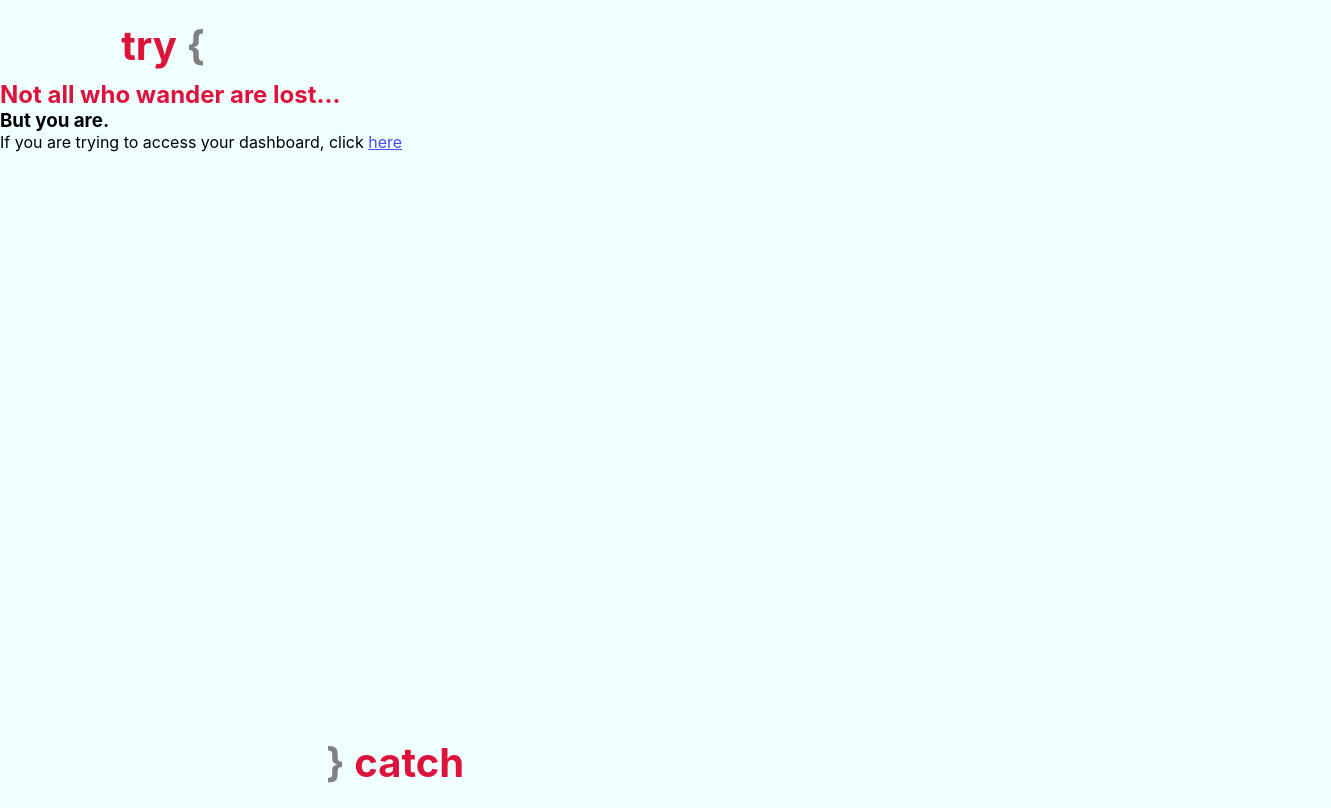
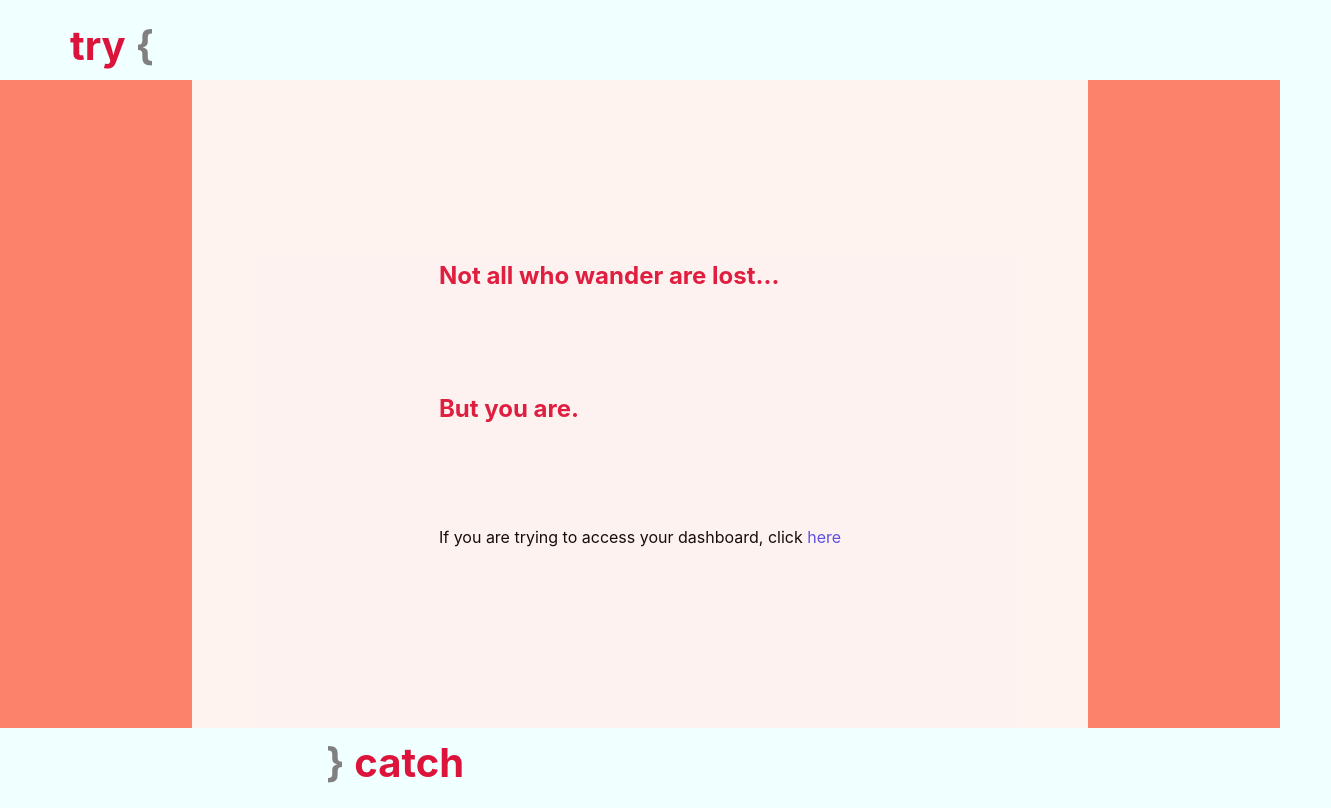
Before and after one commit to nathanlamontsmith12/try-catch, a React (Create React App) app: page /profile in a window 1280 px wide. Shown: the whole page, 1331 px wide, since content can reach past the window. Built offline with nearby package versions, Linux system fonts and the light colour scheme.

Commit message:
built out architecture of site

```diff
--- a/src/App.css
+++ b/src/App.css
@@ -4,7 +4,7 @@
 
 body {
 	height: 100vh;
-	min-width: 350px;
+	min-width: 700px;
 	background: azure;
 }
 
@@ -17,7 +17,6 @@ footer, header {
 header {
 	align-items: flex-end;
 	justify-content: flex-start;
-	margin-left: 4%;
 }
 
 footer {
@@ -35,6 +34,7 @@ header span, footer span {
 }
 
 h1 {
+	display: inline-block;
 	font-size: 40px;
 	color: crimson;
 	margin-left: 60px;
@@ -64,11 +64,3 @@ main {
 .fullHeight {
 	height: 100%;
 }
-
-/*.fullWidth {
-	width: 100%;
-}*/
-
-.aboutText {
-	margin-right: 40px;
-}
--- a/src/App.js
+++ b/src/App.js
@@ -1,11 +1,11 @@
 import React, { Component } from 'react';
 import './App.css';
-import { Route, Switch, Link } from "react-router-dom";
+import { Route, Switch } from "react-router-dom";
 
 // Components — presentational:
 import Footer from './presentational/footer';
 import Header from './presentational/header';
-import Nav from './presentational/nav';
+import My404 from './presentational/my404';
 
 // Components - containers:
 import Home from './home';
@@ -14,16 +14,6 @@ import Collab from './collab';
 import Profile from './profile';
 
 
-const My404 = () => {
-  return(
-    <div>
-        <h2>Not all who wander are lost...</h2>
-        <h3> But you are. </h3>
-        <p> If you are trying to access your dashboard, click <span className="fakeLink"><Link to="/">here</Link></span> </p>
-    </div>
-  )
-}
-
 class App extends Component {
     constructor(){
         super();
@@ -31,7 +21,7 @@ class App extends Component {
             loggedIn: false,
             username: "",
             userId: "",
-            regTime: "",
+            regTime: ""
         }
     }
     appLogin = (userData) => {
@@ -42,7 +32,7 @@ class App extends Component {
             regTime: userData.regTime
         })
     }
-    appLogout = () => {
+    appLogout = (history) => {
         this.setState({
             loggedIn: false,
             username: "",
@@ -55,9 +45,6 @@ class App extends Component {
         <div className="App">
             <Header loggedIn={this.state.loggedIn} appLogout={this.appLogout} />
             <main>
-
-                { this.state.loggedIn ? <Nav /> : null }
-
                 <Switch>
 
                     { !this.state.loggedIn ?
@@ -76,7 +63,7 @@ class App extends Component {
 
                      { this.state.loggedIn ?
                         <Route
-                            exact path="/error"
+                            exact path="/errors"
                             render={ (props) => <Errors {...props} /> }
                         />
                      : null }
@@ -96,12 +83,12 @@ class App extends Component {
                     : null }
 
                     <Route
-                        component = { My404 }
+                        render={ (props) => <My404 {...props} />}
                     />
                 </Switch>
 
             </main>
-            <Footer />
+            { !this.state.loggedIn ? <Footer /> : null }
         </div>
     )}
 }
--- a/src/collab/index.jsx
+++ b/src/collab/index.jsx
@@ -0,0 +1,49 @@
+import React, { Component } from 'react';
+import styled from 'styled-components';
+
+const StyledDiv = styled.div `
+	display: flex;
+	justify-content: center;
+	align-items: center;
+	background: rgba(255, 99, 71, 0.8);
+	height: 100%;
+
+	div {
+		height: 100%;
+	}
+
+	.center {
+		display: flex;
+		justify-content: center;
+	}
+
+	section {
+		height: 100%;
+		width: 70%;
+		opacity: 0.9;
+		background: white;
+	}
+`
+
+class Collab extends Component {
+	constructor(){
+		super();
+		this.state = {
+
+		}
+	}
+	render(){
+		return (
+			<StyledDiv>
+				<section>
+					<h1> Collab </h1>
+				</section>
+			</StyledDiv>
+		)
+	}
+}
+
+
+
+
+export default Collab;
--- a/src/errors/index.jsx
+++ b/src/errors/index.jsx
@@ -0,0 +1,49 @@
+import React, { Component } from 'react';
+import styled from 'styled-components';
+
+const StyledDiv = styled.div `
+	display: flex;
+	justify-content: center;
+	align-items: center;
+	background: rgba(255, 99, 71, 0.8);
+	height: 100%;
+
+	div {
+		height: 100%;
+	}
+
+	.center {
+		display: flex;
+		justify-content: center;
+	}
+
+	section {
+		height: 100%;
+		width: 70%;
+		opacity: 0.9;
+		background: white;
+	}
+`
+
+class Errors extends Component {
+	constructor(){
+		super();
+		this.state = {
+
+		}
+	}
+	render(){
+		return (
+			<StyledDiv>
+				<section>
+					<h1> Errors </h1>
+				</section>
+			</StyledDiv>
+		)
+	}
+}
+
+
+
+
+export default Errors;
--- a/src/home/about.jsx
+++ b/src/home/about.jsx
@@ -1,10 +1,22 @@
 import React from 'react';
+import styled from 'styled-components';
+
+const StyledDiv = styled.div `
+	height: 100%;
+	margin-top: 40px;
+	margin-left: 30%;
+
+	div {
+		width: 60%;
+	}
+`
 
 function About (props) {
 	return (
-		<div className="fullHeight center">
-			<h2> about </h2>
-				<p className="aboutText">
+		<StyledDiv>
+			<div>
+				<h2> about </h2>
+				<p>
 					<br />
 					<br />
 					Try / Catch is a collaborative error handling app to help programmers who are branching into new languages, libraries, or frameworks.
@@ -12,7 +24,8 @@ function About (props) {
 					<br />
 					Sign in, search and add collaborators, and never fear error messages
 				</p>
-		</div>
+			</div>
+		</StyledDiv>
 	)
 }
 
--- a/src/home/index.jsx
+++ b/src/home/index.jsx
@@ -6,6 +6,8 @@ import Nav from './nav';
 import Auth from './auth';
 import About from './about';
 
+
+// Styles:
 const StyledDiv = styled.div `
 	display: flex;
 	justify-content: center;
@@ -75,13 +77,35 @@ class Home extends Component {
 			const responseJson = await response.json();
 			console.log("RESPONSE: ", responseJson)
 
-			// need to add in error handling
+			//{
+			// 	code: 201
+			// 	done: true
+			// 	is_admin: false
+			// 	login: true
+			// 	message: "User nate logged in"
+			// 	reg_time: 1551989708493
+			// 	success: true
+			// 	userId: 1
+			// 	username: "nate"
+			//}
 
-			// this.props.appLogin(userData)
+			if (!responseJson.done || !responseJson.login) {
+				this.setMessage("wrong username/password")
+			} else {
+				// this.props.appLogin(userData)
+
+				const userData = {
+					username: responseJson.username,
+					userId: responseJson.userId,
+					regTime: responseJson.reg_time
+				}
+
+				this.props.appLogin(userData)
+			}
 
 		} catch(err) {
-			// need to add in error handling
-
+			console.log("ERROR: ", err);
+			this.setMessage("Failed to create account")
 			return err
 		}
 	}
@@ -114,12 +138,23 @@ class Home extends Component {
 			const responseJson = await response.json();
 			console.log("RESPONSE: ", responseJson)
 
-			// need to add in error handling
+			if (!responseJson.done || !responseJson.login) {
+				this.setMessage("Wrong username/password")
+			} else {
+				// this.props.appLogin(userData)
 
-			// this.props.appLogin(userData)
+				const userData = {
+					username: responseJson.username,
+					userId: responseJson.userId,
+					regTime: responseJson.reg_time
+				}
+
+				this.props.appLogin(userData)
+			}
 
 		} catch(err) {
-			// need to add in error handling
+			console.log("ERROR: ", err);
+			this.setMessage("Failed to create account")
 			return err
 		}
 
--- a/src/presentational/header.jsx
+++ b/src/presentational/header.jsx
@@ -1,19 +1,29 @@
 import React from 'react';
-//import styled from 'styled-components';
+// import styled from 'styled-components';
+
+// Components:
+import Nav from '../presentational/nav';
 
 // Styles:
-// const StyledHeader = styled.header`
+// const StyledHeader = styled.header `
+
+// `
 
 function Header (props) {
 
+	let height = {height: 80};
+
+	if (props.loggedIn) {
+		height = {height: 130};
+	}
+
 	const open = "{";
+	const close = "}";
 
 	return (
-		<header>
-			<h1> try <span>{ open }</span> </h1>
-			<div>
-				{ props.loggedIn ? <h1><span className="fakeLink">Logout</span></h1> : null }
-			</div>
+		<header style={height} >
+				{ !props.loggedIn ? <h1> try <span>{ open }</span> </h1> : <h1> try <span>{ open }</span> <br /> <span>{ close }</span> catch </h1>}
+				{ props.loggedIn ? <Nav history={props.history} appLogout = {props.appLogout} /> : null }
 		</header>
 	)
 }
--- /dev/null
+++ b/src/presentational/my404.js
@@ -0,0 +1,46 @@
+import React from 'react';
+import { Link } from "react-router-dom";
+import styled from 'styled-components';
+
+
+// Styles:
+const StyledDiv = styled.div `
+	display: flex;
+	justify-content: center;
+	align-items: center;
+	background: rgba(255, 99, 71, 0.8);
+	height: 100%;
+
+	section {
+		height: 100%;
+		width: 70%;
+		opacity: 0.9;
+		background: white;
+		display: flex;
+		align-items: center;
+		justify-content: center;
+	}
+
+	section div {
+		height: 60%;
+		display: flex;
+		flex-direction: column;
+		justify-content: space-around;
+	}
+`
+
+function My404 (props) {
+  return(
+    <StyledDiv>
+    	<section>
+    		<div>
+			    <h2>Not all who wander are lost...</h2>
+			    <h2> But you are.</h2>
+			    <p> If you are trying to access your dashboard, click <Link style={{textDecoration: "none"}} to="/"><span className="fakeLink">here</span></Link></p>
+		    </div>
+	    </section>
+    </StyledDiv>
+  )
+}
+
+export default My404;
--- a/src/presentational/nav.jsx
+++ b/src/presentational/nav.jsx
@@ -1,6 +1,10 @@
 import React from 'react';
 import { Link } from "react-router-dom";
 import styled from 'styled-components';
+
+const StyledDiv = styled.div `
+	width: 70%;
+`
 
 const StyledNav = styled.nav `
 	display: flex;
@@ -15,11 +19,14 @@ const StyledNav = styled.nav `
 
 function Nav (props) {
 	return (
-		<StyledNav>
-			<span className="fakeLink"><Link to="/errors"> errors </Link></span>
-			<span className="fakeLink"><Link to="/collab"> collab </Link></span>
-			<span className="fakeLink"><Link to="/profile"> profile </Link></span>
-		</StyledNav>
+		<StyledDiv>
+			<StyledNav>
+				<Link style={{textDecoration: "none"}} to="/errors"> <span className="fakeLink">errors </span></Link>
+				<Link style={{textDecoration: "none"}} to="/collab"> <span className="fakeLink"> collab </span></Link>
+				<Link style={{textDecoration: "none"}} to="/profile"> <span className="fakeLink">profile </span> </Link>
+				<Link style={{textDecoration: "none"}} to="/"> <span className="fakeLink" onClick={props.appLogout}> logout </span> </Link>
+			</StyledNav>
+		</StyledDiv>
 	)
 }
 
--- a/src/profile/index.jsx
+++ b/src/profile/index.jsx
@@ -0,0 +1,49 @@
+import React, { Component } from 'react';
+import styled from 'styled-components';
+
+const StyledDiv = styled.div `
+	display: flex;
+	justify-content: center;
+	align-items: center;
+	background: rgba(255, 99, 71, 0.8);
+	height: 100%;
+
+	div {
+		height: 100%;
+	}
+
+	.center {
+		display: flex;
+		justify-content: center;
+	}
+
+	section {
+		height: 100%;
+		width: 70%;
+		opacity: 0.9;
+		background: white;
+	}
+`
+
+class Profile extends Component {
+	constructor(){
+		super();
+		this.state = {
+
+		}
+	}
+	render(){
+		return (
+			<StyledDiv>
+				<section>
+					<h1> Profile </h1>
+				</section>
+			</StyledDiv>
+		)
+	}
+}
+
+
+
+
+export default Profile;
```
Also changed, not shown: 1 other file (tests, documents, lock files or other folders).
